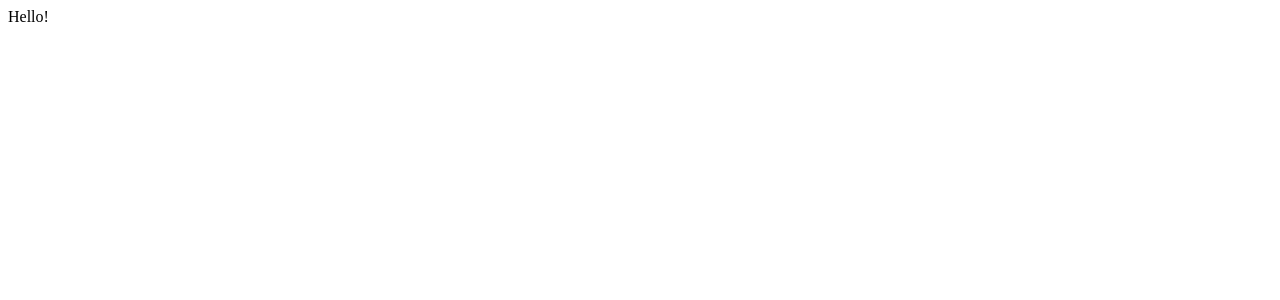
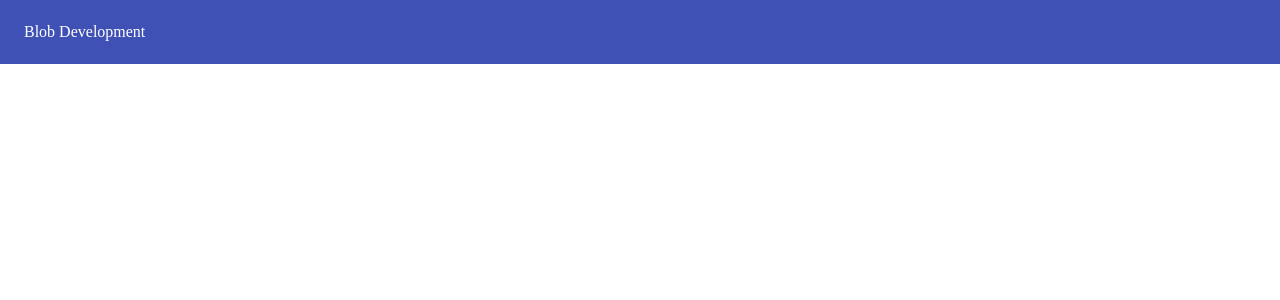
Before and after one commit to robert-laws/learning-may-2020-material-ui-and-react, a React (Create React App) app: page / in a window 1280 px wide. Shown: the top 300 px of the page. Built offline with nearby package versions, Linux system fonts and the light colour scheme.

Commit message:
add first material-ui component

```diff
--- a/src/App.js
+++ b/src/components/App.js
@@ -1,8 +1,10 @@
 import React from 'react';
+import Header from '../components/ui/Header';
 
 function App() {
   return (
     <div className="App">
+      <Header />
       Hello!
     </div>
   );
--- /dev/null
+++ b/src/components/ui/Header.js
@@ -0,0 +1,29 @@
+import React from 'react';
+import { AppBar, Toolbar, useScrollTrigger } from '@material-ui/core';
+
+function ElevationScroll(props) {
+  const { children } = props;
+
+  const trigger = useScrollTrigger({
+    disableHysteresis: true,
+    threshold: 0
+  });
+
+  return React.cloneElement(children, {
+    elevation: trigger ? 4 : 0
+  });
+}
+
+const Header = props => {
+  return (
+    <ElevationScroll>
+      <AppBar position='fixed'>
+        <Toolbar>
+          Blob Development
+        </Toolbar>
+      </AppBar>
+    </ElevationScroll>
+  )
+}
+
+export default Header;
--- a/src/index.js
+++ b/src/index.js
@@ -1,5 +1,5 @@
 import React from 'react';
 import ReactDOM from 'react-dom';
-import App from './App';
+import App from './components/App';
 
 ReactDOM.render(<App />,document.getElementById('root'));
```
